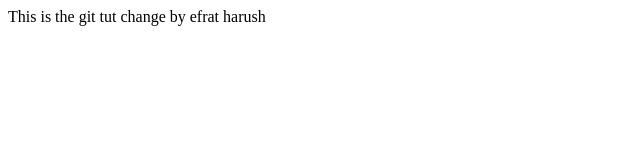
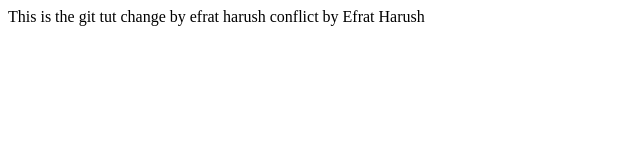
Before and after one commit to github326205085/HW, a plain HTML site: page index.html in a window 1280 px wide. Shown: the whole page, without its empty margins (0-640 px from the left). Drawn offline with Linux system fonts and the light colour scheme.

Commit message:
second update with conflict that the user have to resolve

```diff
--- a/index.html
+++ b/index.html
@@ -10,5 +10,6 @@
 
     change by efrat harush
 
+    conflict by Efrat Harush
 </body>
 </html>
```
